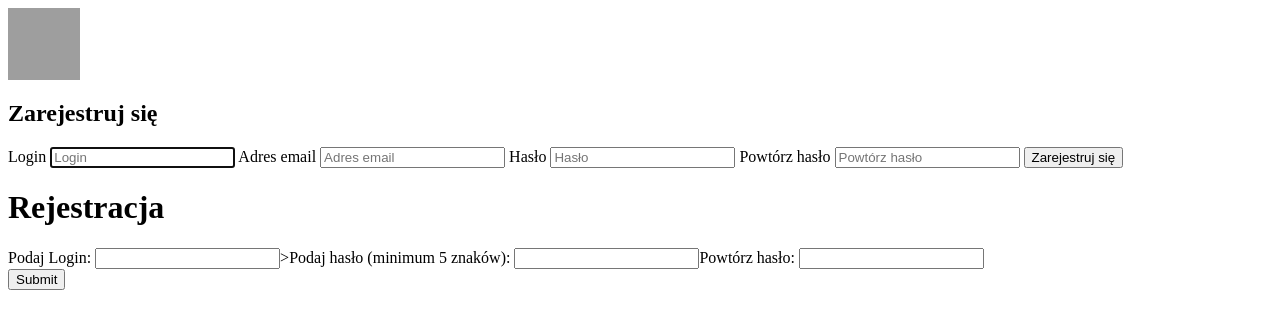
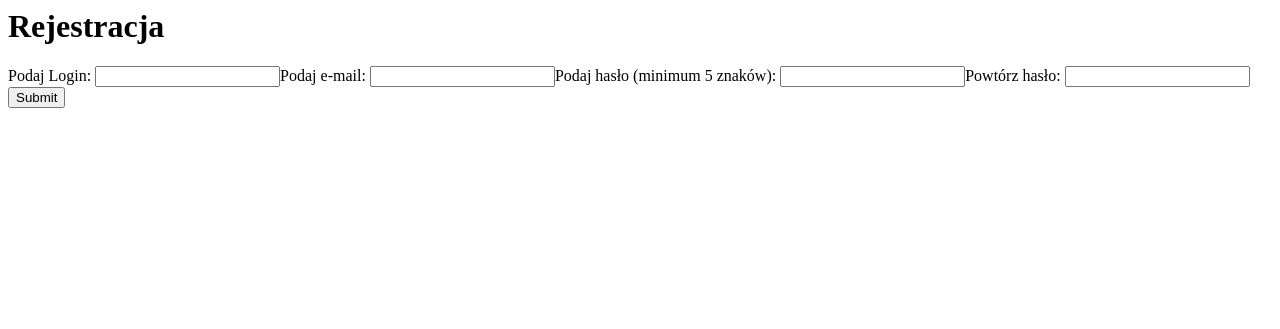
Before and after one commit to maciejkocik/localhero, a PHP site: page /modules/registration.php in a window 1280 px wide. Shown: the top 329 px of the page. Run offline with PHP 8.4, Linux system fonts and the light colour scheme; grey boxes are pictures that could not be loaded.

Commit message:
Revert "Update registration.php"
This reverts commit 066955ed4a3bdba3f7fd86e7de50c36787382149.

```diff
--- a/modules/registration.php
+++ b/modules/registration.php
@@ -1,28 +1,12 @@
-    <section class="text-center">
-        <form method="POST" action="action.php" class="form-signin">
-          <img class="mb-4" src="img/logo.png" alt="" width="72" height="72">
-          <h1 class="h3 mb-3 font-weight-normal">Zarejestruj się</h1>
-          <label for="inputLogin" class="sr-only">Login</label>
-          <input name="login" type="text" id="inputLogin" class="form-control" placeholder="Login" required autofocus>
-          <label for="inputEmail" class="sr-only">Adres email</label>
-          <input name="email" type="email" id="inputEmail" class="form-control" placeholder="Adres email" required autofocus>
-          <label for="inputPassword" class="sr-only">Hasło</label>
-          <input name="password" type="password" id="inputPassword" class="form-control" placeholder="Hasło" required>
-          <label for="inputPassword2" class="sr-only">Powtórz hasło</label>
-          <input name="password" type="password" id="inputPassword2" class="form-control" placeholder="Powtórz hasło" required>
-          <button class="btn btn-lg btn-primary btn-block" type="submit">Zarejestruj się</button>
-        </form>
-    </section>
+<?php
 
-
-
+echo '
 <FORM method="POST" action="action.php">
 
 <h1>Rejestracja</h1>
 
-<div>
+<div>';
 
-<?php
 if(isset($_GET['registration_error']))
 {
     {
@@ -57,6 +41,7 @@ else
 }
 
 
+echo 'Podaj e-mail: <input type="email" name="email" maxlength=100 minlength=5 required';
 if(isset($_GET['email']))
 {
 
```
